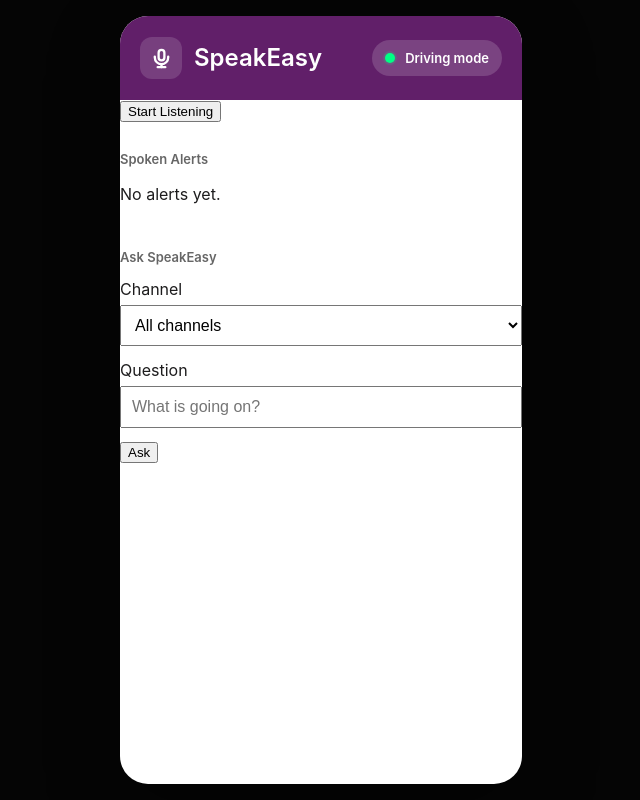
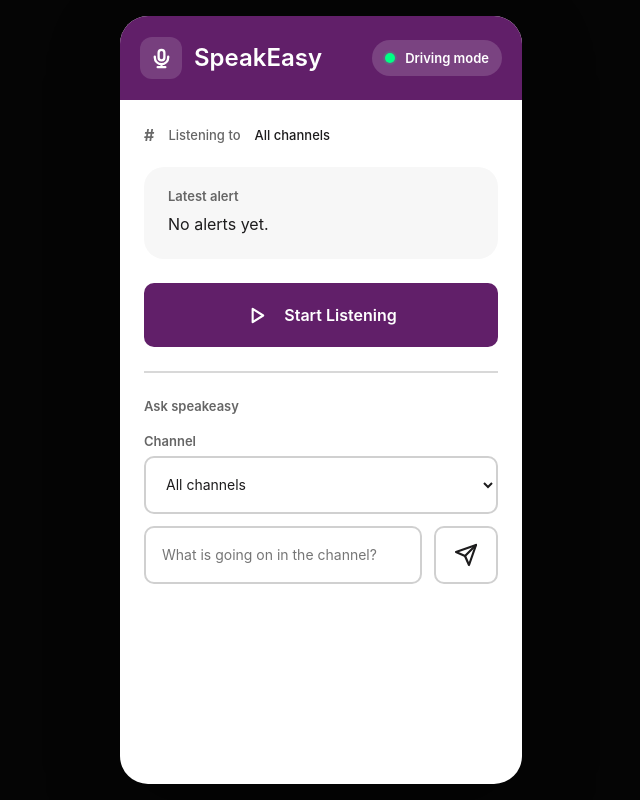
Before and after one commit to hannahtjacob/speakeasy, a website: page frontend/index.html in a window 1280 px wide. Shown: the whole page, without its empty margins (319-959 px from the left). Drawn offline with Linux system fonts and the light colour scheme; no server answers.

Commit message:
Restore Hannah's frontend design

```diff
--- a/frontend/app.js
+++ b/frontend/app.js
@@ -77,6 +77,13 @@ async function loadChannels() {
   }
 }
 
+function renderSelectedChannel() {
+  const channelSelect = document.getElementById("channelSelect");
+  const selectedOption = channelSelect.options[channelSelect.selectedIndex];
+  document.getElementById("channelName").textContent =
+    selectedOption?.value === "all" ? "All channels" : selectedOption?.textContent;
+}
+
 async function askQuestion() {
   const askButton = document.getElementById("askButton");
   if (askButton.disabled) {
@@ -129,7 +136,7 @@ document.getElementById("startButton").addEventListener("click", async (event) =
     clearInterval(listeningInterval);
     listeningInterval = null;
     window.speechSynthesis.cancel();
-    button.textContent = "Start Listening";
+    button.querySelector("span").textContent = "Start Listening";
     button.setAttribute("aria-pressed", "false");
     return;
   }
@@ -137,13 +144,14 @@ document.getElementById("startButton").addEventListener("click", async (event) =
   button.disabled = true;
   await fetchAlerts(false);
   listeningInterval = setInterval(fetchAlerts, 1000);
-  button.textContent = "Stop Listening";
+  button.querySelector("span").textContent = "Stop Listening";
   button.setAttribute("aria-pressed", "true");
   button.disabled = false;
   speak("SpeakEasy is now listening for Slack alerts.");
 });
 
 document.getElementById("askButton").addEventListener("click", askQuestion);
+document.getElementById("channelSelect").addEventListener("change", renderSelectedChannel);
 document.getElementById("questionInput").addEventListener("keydown", (event) => {
   if (event.key === "Enter") {
     askQuestion();
--- a/frontend/index.html
+++ b/frontend/index.html
@@ -1,50 +1,21 @@
 <!DOCTYPE html>
-<html>
-<head>
-  <title>SpeakEasy Companion</title>
-  <link rel="stylesheet" href="style.css" />
-</head>
-<body>
-  <div class="device">
-    <header>
-      <div class="app-mark" aria-hidden="true">
-        <svg class="app-icon" viewBox="0 0 24 24" focusable="false">
-          <path d="M12 14c1.66 0 3-1.34 3-3V6c0-1.66-1.34-3-3-3S9 4.34 9 6v5c0 1.66 1.34 3 3 3Z"></path>
-          <path d="M19 10v1a7 7 0 0 1-14 0v-1"></path>
-          <path d="M12 18v3"></path>
-          <path d="M8 21h8"></path>
-        </svg>
-      </div>
-      <h1>SpeakEasy</h1>
-      <button id="drivingModeButton" class="mode-button" aria-pressed="true">
-        <span class="status-dot" aria-hidden="true"></span>
-        <span>Driving mode</span>
-      </button>
-    </header>
-
-    <button id="startButton" aria-pressed="false">Start Listening</button>
-
-    <section>
-      <h2>Spoken Alerts</h2>
-      <p id="emptyAlerts">No alerts yet.</p>
-      <ul id="alertList" aria-live="polite"></ul>
-    </section>
-
-    <section>
-      <h2>Ask SpeakEasy</h2>
+<html><head><title>SpeakEasy Companion</title><link rel="stylesheet" href="style.css"></head>
+<body><div class="device">
+  <header>
+    <div class="app-mark" aria-hidden="true"><svg class="app-icon" viewBox="0 0 24 24"><path d="M12 14c1.66 0 3-1.34 3-3V6c0-1.66-1.34-3-3-3S9 4.34 9 6v5c0 1.66 1.34 3 3 3Z"></path><path d="M19 10v1a7 7 0 0 1-14 0v-1M12 18v3M8 21h8"></path></svg></div>
+    <h1>SpeakEasy</h1>
+    <div class="mode-badge"><span class="status-dot"></span><span>Driving mode</span></div>
+  </header>
+  <main>
+    <section class="listening-row"><span class="channel-icon">#</span><span class="label">Listening to</span><span id="channelName" class="channel-list">All channels</span></section>
+    <section class="surface-card"><h2>Latest alert</h2><p id="emptyAlerts" class="message-text">No alerts yet.</p><ul id="alertList" class="alert-list" aria-live="polite"></ul></section>
+    <button id="startButton" class="primary-button" aria-pressed="false"><svg class="button-icon" viewBox="0 0 24 24"><path class="start-icon" d="M8 5v14l11-7-11-7Z"></path><path class="stop-icon" d="M7 7h10v10H7Z"></path></svg><span>Start Listening</span></button>
+    <section class="ask-card">
+      <h2>Ask speakeasy</h2>
       <label for="channelSelect">Channel</label>
-      <select id="channelSelect">
-        <option value="all">All channels</option>
-      </select>
-
-      <label for="questionInput">Question</label>
-      <input id="questionInput" placeholder="What is going on?" />
-
-      <button id="askButton">Ask</button>
-      <p id="answerText" aria-live="polite"></p>
+      <select id="channelSelect"><option value="all">All channels</option></select>
+      <div class="ask-controls"><input id="questionInput" aria-label="Question" placeholder="What is going on in the channel?"><button id="askButton" class="icon-button" aria-label="Ask SpeakEasy"><svg class="button-icon dark" viewBox="0 0 24 24"><path d="m22 2-7 20-4-9-9-4 20-7Z"></path><path d="M22 2 11 13"></path></svg></button></div>
+      <p id="answerText" class="answer-card" aria-live="polite"></p>
     </section>
   </main>
-
-  <script src="app.js"></script>
-</body>
-</html>
+</div><script src="app.js"></script></body></html>
--- a/frontend/style.css
+++ b/frontend/style.css
@@ -1,217 +1,38 @@
-* {
-  box-sizing: border-box;
-}
-
-body {
-  font-family: -apple-system, BlinkMacSystemFont, "Segoe UI", Arial, sans-serif;
-  background: #050505;
-  margin: 0;
-  min-height: 100vh;
-  padding: 16px;
-  display: flex;
-  justify-content: center;
-  align-items: flex-start;
-  color: #1d1c1d;
-}
-
-.device {
-  width: min(402px, calc(100vw - 32px));
-  height: min(874px, calc(100vh - 32px));
-  background: #ffffff;
-  border: 0;
-  border-radius: 28px;
-  overflow: hidden;
-  box-shadow: 0 24px 70px rgba(0, 0, 0, 0.38);
-}
-
-header {
-  display: grid;
-  grid-template-columns: auto minmax(0, 1fr) auto;
-  align-items: center;
-  gap: 12px;
-  min-height: 84px;
-  padding: 20px;
-  background: #611f69;
-  color: #ffffff;
-}
-
-.app-mark {
-  width: 42px;
-  height: 42px;
-  border-radius: 12px;
-  background: rgba(255, 255, 255, 0.14);
-  display: flex;
-  align-items: center;
-  justify-content: center;
-}
-
-.app-icon {
-  width: 23px;
-  height: 23px;
-  color: #ffffff;
-  fill: none;
-  stroke: currentColor;
-  stroke-width: 2.4;
-  stroke-linecap: round;
-  stroke-linejoin: round;
-}
-
-h1 {
-  margin: 0;
-  font-size: 24px;
-  line-height: 1;
-  font-weight: 600;
-  letter-spacing: 0;
-}
-
-main {
-  padding: 26px 24px 28px;
-}
-
-h2 {
-  margin: 0 0 8px;
-  font-size: 13px;
-  line-height: 1.2;
-  font-weight: 600;
-  letter-spacing: 0;
-  color: #666666;
-}
-
-.mode-button {
-  display: flex;
-  align-items: center;
-  gap: 10px;
-  min-height: 36px;
-  padding: 8px 13px;
-  border: 0;
-  border-radius: 999px;
-  background: rgba(255, 255, 255, 0.16);
-  color: #ffffff;
-  font: inherit;
-  font-size: 13px;
-  line-height: 1;
-  font-weight: 600;
-  cursor: pointer;
-  justify-self: end;
-  white-space: nowrap;
-}
-
-.status-dot {
-  width: 10px;
-  height: 10px;
-  border-radius: 50%;
-  background: #00ff85;
-  flex: 0 0 auto;
-  box-shadow: 0 0 0 2px rgba(0, 255, 133, 0.14);
-}
-
-.mode-button.off .status-dot {
-  background: #9a9a9a;
-}
-
-.listening-row {
-  display: flex;
-  align-items: center;
-  gap: 14px;
-  margin-bottom: 22px;
-  font-size: 13px;
-  line-height: 1.2;
-}
-
-.channel-icon {
-  color: #696969;
-  font-size: 16px;
-  line-height: 1;
-  font-weight: 700;
-}
-
-.label {
-  color: #666666;
-  font-weight: 500;
-}
-
-.channel-list {
-  display: flex;
-  flex: 1;
-  flex-wrap: wrap;
-  gap: 6px;
-  min-width: 0;
-}
-
-.channel-pill {
-  color: #1d1c1d;
-  font-weight: 500;
-  overflow-wrap: anywhere;
-}
-
-.surface-card {
-  background: #f7f7f7;
-  border-radius: 20px;
-  padding: 22px 24px 24px;
-  margin-bottom: 24px;
-}
-
-.message-text,
-.answer-card {
-  margin: 0;
-  font-size: 16px;
-  line-height: 1.4;
-  font-style: normal;
-  color: #1d1c1d;
-}
-
-.primary-button,
-.icon-button {
-  border: 0;
-  cursor: pointer;
-}
-
-label {
-  display: block;
-  margin: 14px 0 6px;
-}
-
-input,
-select {
-  box-sizing: border-box;
-  font-size: 16px;
-  padding: 10px;
-  width: 100%;
-}
-
-#askButton {
-  margin-top: 14px;
-}
-
-section {
-  margin-top: 30px;
-}
-
-#alertList {
-  display: grid;
-  gap: 10px;
-  list-style: none;
-  margin: 0;
-  padding: 0;
-}
-
-.alertItem {
-  border: 1px solid #d5d9df;
-  border-left: 4px solid #2f6f4e;
-  border-radius: 6px;
-  padding: 12px;
-}
-
-.alertSource {
-  color: #4b5563;
-  font-size: 14px;
-  font-weight: 700;
-  margin: 0 0 6px;
-}
-
-.alertMessage {
-  font-size: 17px;
-  line-height: 1.4;
-  margin: 0;
-  overflow-wrap: anywhere;
-}
+* { box-sizing: border-box; }
+body { font-family: -apple-system,BlinkMacSystemFont,"Segoe UI",Arial,sans-serif; background:#050505; margin:0; min-height:100vh; padding:16px; display:flex; justify-content:center; align-items:flex-start; color:#1d1c1d; }
+.device { width:min(402px,calc(100vw - 32px)); min-height:min(874px,calc(100vh - 32px)); background:#fff; border-radius:28px; overflow:hidden; box-shadow:0 24px 70px rgba(0,0,0,.38); }
+header { display:grid; grid-template-columns:auto minmax(0,1fr) auto; align-items:center; gap:12px; min-height:84px; padding:20px; background:#611f69; color:#fff; }
+.app-mark { width:42px; height:42px; border-radius:12px; background:rgba(255,255,255,.14); display:flex; align-items:center; justify-content:center; }
+.app-icon,.button-icon { width:23px; height:23px; fill:none; stroke:currentColor; stroke-width:2.4; stroke-linecap:round; stroke-linejoin:round; }
+h1 { margin:0; font-size:24px; line-height:1; font-weight:600; }
+main { padding:26px 24px 28px; }
+h2 { margin:0 0 8px; font-size:13px; line-height:1.2; font-weight:600; color:#666; }
+.mode-badge { display:flex; align-items:center; gap:10px; min-height:36px; padding:8px 13px; border-radius:999px; background:rgba(255,255,255,.16); font-size:13px; font-weight:600; white-space:nowrap; }
+.status-dot { width:10px; height:10px; border-radius:50%; background:#00ff85; box-shadow:0 0 0 2px rgba(0,255,133,.14); }
+.listening-row { display:flex; align-items:center; gap:14px; margin-bottom:22px; font-size:13px; line-height:1.2; }
+.channel-icon { color:#696969; font-size:16px; font-weight:700; }
+.label { color:#666; font-weight:500; }
+.channel-list { flex:1; font-weight:500; overflow-wrap:anywhere; }
+.surface-card { background:#f7f7f7; border-radius:20px; padding:22px 24px 24px; margin-bottom:24px; }
+.message-text,.answer-card { margin:0; font-size:16px; line-height:1.4; }
+.alert-list { list-style:none; margin:0; padding:0; }
+.alertItem+.alertItem { margin-top:14px; padding-top:14px; border-top:1px solid #ddd; }
+.alertSource { margin:0 0 6px; color:#666; font-size:13px; font-weight:600; }
+.alertMessage { margin:0; font-size:16px; line-height:1.4; overflow-wrap:anywhere; }
+.primary-button,.icon-button { border:0; cursor:pointer; }
+.primary-button { display:flex; align-items:center; justify-content:center; gap:16px; width:100%; min-height:64px; margin-bottom:24px; padding:16px 20px; border-radius:10px; background:#611f69; color:#fff; font:inherit; font-size:16px; font-weight:600; }
+.primary-button[aria-pressed="false"] .stop-icon,.primary-button[aria-pressed="true"] .start-icon { display:none; }
+.primary-button:disabled,.icon-button:disabled { opacity:.65; cursor:wait; }
+.ask-card { border-top:2px solid #d8d8d8; padding-top:26px; }
+.ask-card h2 { margin-bottom:18px; }
+label { display:block; margin-bottom:7px; color:#666; font-size:13px; font-weight:600; }
+#channelSelect,#questionInput { width:100%; min-width:0; min-height:58px; padding:12px 16px; border-radius:10px; border:2px solid #d0d0d0; background:#fff; color:#1d1c1d; font:inherit; font-size:14px; }
+#channelSelect { margin-bottom:12px; cursor:pointer; }
+.ask-controls { display:grid; grid-template-columns:1fr 64px; gap:12px; margin-bottom:18px; }
+#questionInput::placeholder { color:#767676; }
+.icon-button { display:flex; align-items:center; justify-content:center; min-height:58px; border:2px solid #d0d0d0; border-radius:10px; background:#fff; }
+.button-icon { color:#fff; flex:0 0 auto; stroke-width:2.2; }
+.button-icon.dark { color:#1d1c1d; width:24px; height:24px; }
+.answer-card { display:block; padding:20px 24px; border-radius:20px; background:#f0e5f1; color:#3d1544; font-size:16px; line-height:1.45; }
+.answer-card:empty { display:none; }
+@media(max-width:400px) { header { grid-template-columns:auto 1fr; } .mode-badge { grid-column:1/-1; justify-self:start; } }
```
